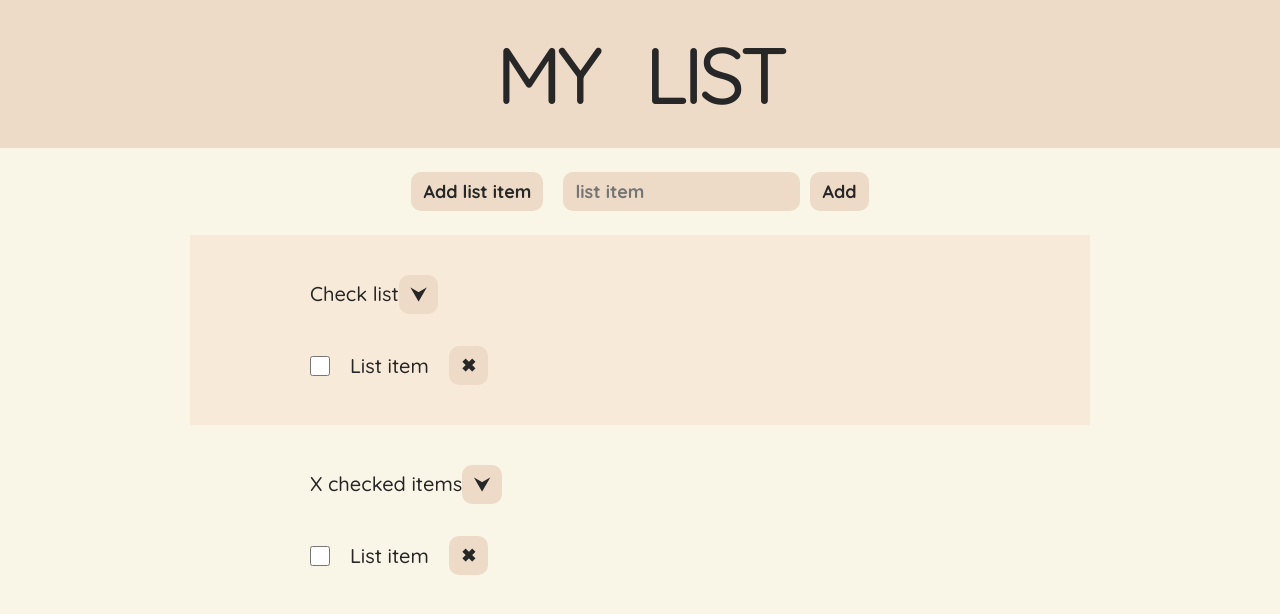
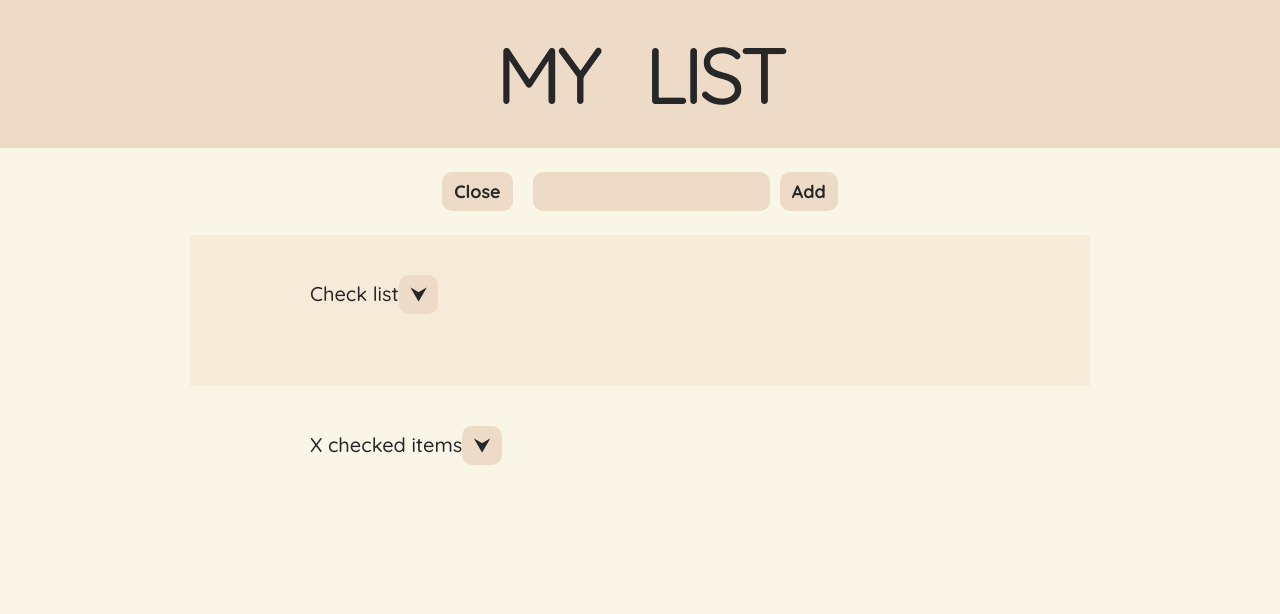
Before and after one commit to yukselsule/My-List, a React (Create React App) app: page / in a window 1280 px wide. Both pictures are taken after a click on the button "Add list item". Shown: the top 614 px of the page. Built offline with nearby package versions, Linux system fonts and the light colour scheme.

Commit message:
adding new item

```diff
--- a/src/App.js
+++ b/src/App.js
@@ -1,11 +1,30 @@
+import { useState } from "react";
+
 export default function App() {
+  const [showForm, setShowForm] = useState(false);
+  const [items, setItems] = useState([]);
+
+  function handleShowForm() {
+    setShowForm((show) => !show);
+  }
+
+  function handleSetItems(item) {
+    console.log(items);
+    setItems((items) => [...items, item]);
+  }
+
   return (
     <div>
       <Header />
       <div className="app">
-        <Form />
-        <List />
-        <CheckedList />
+        <div className="form">
+          <Button onClick={handleShowForm}>
+            {showForm ? "Close" : "Add list item"}
+          </Button>
+          {showForm && <FormAddItem onAddItems={handleSetItems} />}
+        </div>
+        <List items={items} />
+        <CheckedList items={items} />
       </div>
     </div>
   );
@@ -15,34 +34,47 @@ function Header() {
   return <h1>My List</h1>;
 }
 
-function Form() {
+function FormAddItem({ onAddItems }) {
+  const [description, setDescription] = useState("");
+
+  function handleSubmit(e) {
+    e.preventDefault();
+    const newItem = { description, checked: false, id: Date.now() };
+
+    onAddItems(newItem);
+    setDescription("");
+  }
+
   return (
-    <div className="form">
-      <Button>Add list item</Button>
-      <div className="form-add">
-        <input type="text" placeholder="list item"></input>
-        <Button>Add</Button>
-      </div>
-    </div>
+    <form className="form-add" onSubmit={handleSubmit}>
+      <input
+        type="text"
+        onChange={(e) => setDescription(e.target.value)}
+        value={description}
+      ></input>
+      <Button>Add</Button>
+    </form>
   );
 }
 
-function List() {
+function List({ items }) {
   return (
     <div className="list">
       <div>
         <span>Check list</span>
-        <Button> &#x2B9F;</Button>
+        <Button>&#x2B9F;</Button>
       </div>
 
       <ul>
-        <Item />
+        {items.map(
+          (item, i) => !item.checked && <Item item={item} key={item.id} />
+        )}
       </ul>
     </div>
   );
 }
 
-function CheckedList() {
+function CheckedList({ items }) {
   return (
     <div className="checked-list">
       <div>
@@ -51,22 +83,24 @@ function CheckedList() {
       </div>
 
       <ul>
-        <Item />
+        {items.map(
+          (item, i) => item.checked && <Item item={item} key={item.id} />
+        )}
       </ul>
     </div>
   );
 }
 
-function Item() {
+function Item({ item }) {
   return (
-    <div className="item">
-      <input type="checkbox" />
-      <span>List item</span>
+    <li className="item">
+      <input type="checkbox" value={item.checked} />
+      <span>{item.description}</span>
       <Button>&#x2716;</Button>
-    </div>
+    </li>
   );
 }
 
-function Button({ children }) {
-  return <button>{children}</button>;
+function Button({ children, onClick }) {
+  return <button onClick={onClick}>{children}</button>;
 }
```
